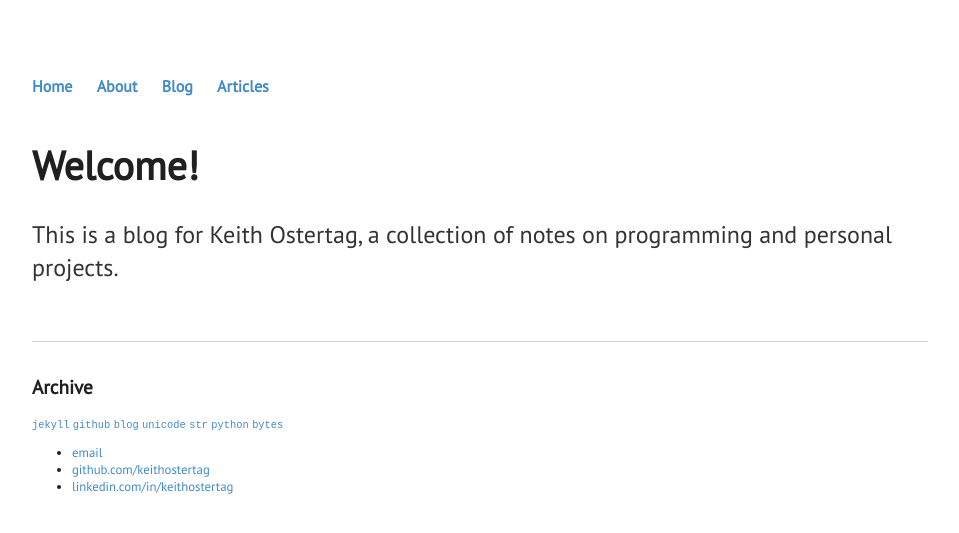
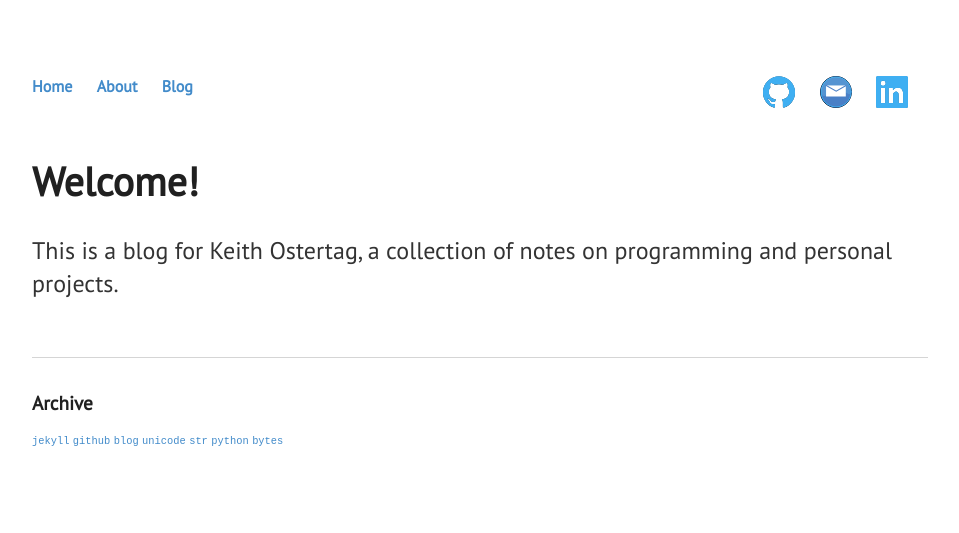
Before and after one commit to keithostertag/keithostertag.github.io, a Jekyll site: the page built from index.html, in a window 1280 px wide. Shown: the top 533 px of the page, without its empty margins (160-1119 px from the left). Built offline with Jekyll 4.4.1, drawn with Linux system fonts in a browser that asks for light colours.

Commit message:
added icons

```diff
--- a/_layouts/default.html
+++ b/_layouts/default.html
@@ -13,8 +13,14 @@
 	        		<li><a href="/">Home</a></li>
 		        	<li><a href="/about">About</a></li>
 	        		<li><a href="/blog">Blog</a></li>
-              <li><a href="/articles">Articles</a></li>
 	    		</ul>
+
+          <ul>
+              <li><a href="https://github.com/keithostertag"><img src="github.svg" class="icon"></a></li>
+              <li><a href="mailto:keith@card16.com"><img src="email_icon.svg" class="icon"></a></li>
+              <li><a href="https://www.linkedin.com/in/keithostertag/"><img src="linkedin.svg" class="icon"></a></li>
+          </ul>
+
 			</nav>
 			<div class="container">
 
@@ -25,11 +31,7 @@
         <div class="archive">
           {% include archive.html %}
         </div>
-	    		<ul>
-	        		<li><a href="mailto:keith@card16.com">email</a></li>
-	        		<li><a href="https://github.com/keithostertag">github.com/keithostertag</a></li>
-              <li><a href="https://www.linkedin.com/in/keithostertag/">linkedin.com/in/keithostertag</a></li>
-				</ul>
+
 			</footer>
 		</body>
 	</html>
```
